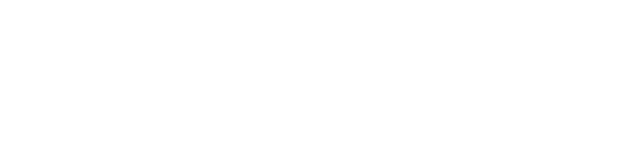
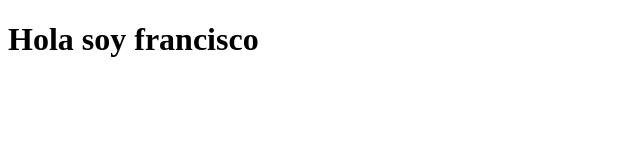
Before and after one commit to sanrinconr/testing-conflicts, a plain HTML site: page index.html in a window 1280 px wide. Shown: the whole page, without its empty margins (0-640 px from the left). Drawn offline with Linux system fonts and the light colour scheme.

Commit message:
add title

```diff
--- a/index.html
+++ b/index.html
@@ -7,6 +7,6 @@
     <title>Document</title>
 </head>
 <body>
-
+    <h1>Hola soy francisco</h1>
 </body>
 </html>
```
